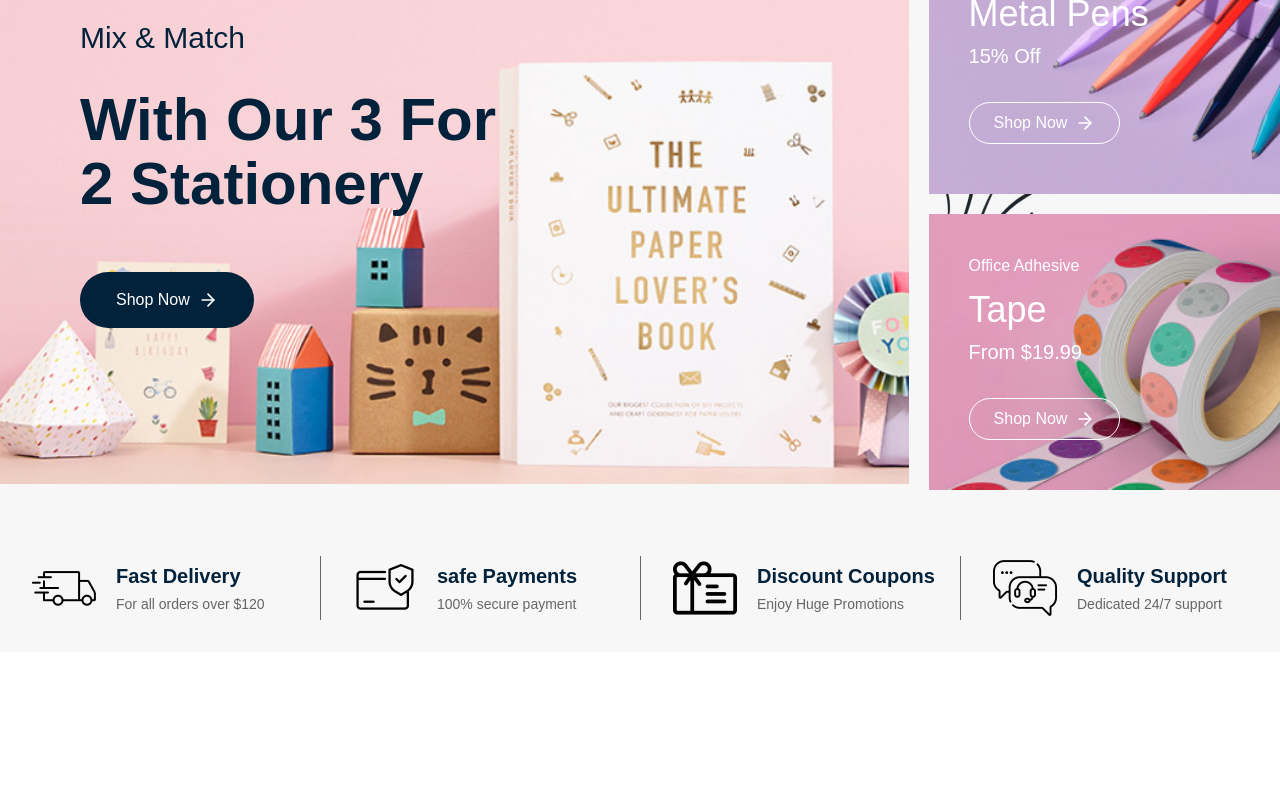
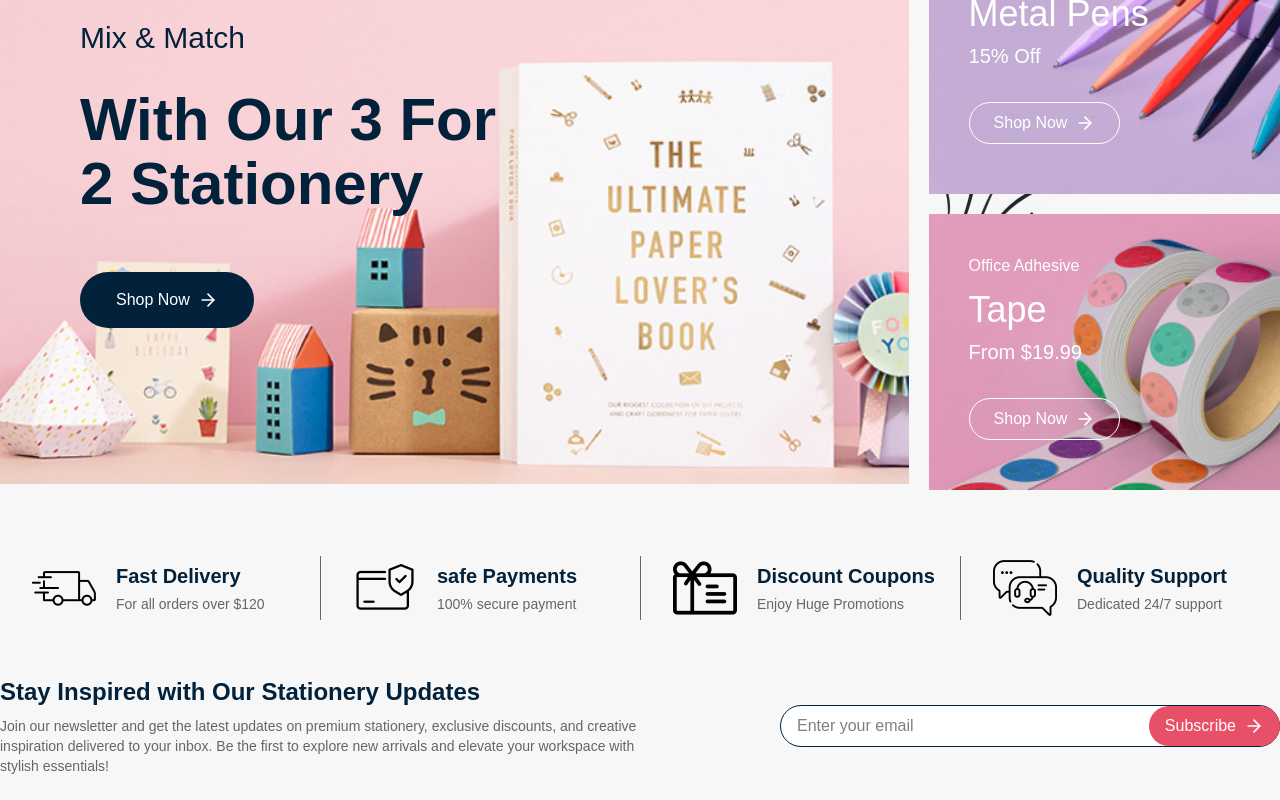
Before and after one commit to naymHdev/the-pen-spot, a React (Vite) app in the folder client/: page / in a window 1280 px wide. Shown: the part 268-1068 px from the top of the page. Before the commit the page ends 920 px from the top, so only its background shows below. Built offline with nearby package versions, Linux system fonts and the light colour scheme.

Commit message:
[created] footer newslatter section

```diff
--- a/client/package.json
+++ b/client/package.json
@@ -27,7 +27,7 @@
   },
   "devDependencies": {
     "@eslint/js": "^9.17.0",
-    "@types/node": "^22.10.10",
+    "@types/node": "^22.12.0",
     "@types/react": "^18.3.18",
     "@types/react-dom": "^18.3.5",
     "@vitejs/plugin-react": "^4.3.4",
--- a/client/src/components/buttons/TPButton.tsx
+++ b/client/src/components/buttons/TPButton.tsx
@@ -3,6 +3,7 @@ import { ArrowRight } from "lucide-react";
 interface TPButtonProps {
   text: string;
   onClick?: () => void;
+  type?: "submit" | "reset" | "button" | undefined;
   className?: string;
   iconPosition?: "left" | "right";
 }
@@ -10,13 +11,15 @@ interface TPButtonProps {
 const TPButton: React.FC<TPButtonProps> = ({
   text,
   onClick,
+  type,
   className = "",
   iconPosition = "right",
 }) => {
   return (
     <button
       onClick={onClick}
-      className={`flex items-center justify-center gap-2 px-4 py-2 font-medium rounded-full transition-transform duration-300 hover:scale-105 ${className}`}
+      type={type}
+      className={`flex items-center justify-center gap-2 px-4 py-2 font-medium rounded-full transition-transform duration-300 hover:scale-105 cursor-pointer ${className}`}
     >
       {iconPosition === "left" && <ArrowRight className="w-5  rotate-180" />}
       <span>{text}</span>
--- a/client/src/components/layouts/MainLayout.tsx
+++ b/client/src/components/layouts/MainLayout.tsx
@@ -2,6 +2,7 @@ import { Outlet } from "react-router-dom";
 import Navbar from "../shared/Navbar";
 import Menubar from "../shared/Menubar";
 import MobileNavbar from "../shared/MobileNavbar";
+import Footer from "../shared/Footer";
 
 const MainLayout = () => {
   return (
@@ -10,6 +11,7 @@ const MainLayout = () => {
       <Menubar />
       <MobileNavbar />
       <Outlet />
+      <Footer />
     </>
   );
 };
--- a/client/src/components/shared/Footer.tsx
+++ b/client/src/components/shared/Footer.tsx
@@ -1,8 +1,43 @@
+import TPButton from "../buttons/TPButton";
 
 const Footer = () => {
   return (
-    <>Footer</>
-);
+    <>
+      <div className="bg-primary-bg">
+        <div className=" container mx-auto">
+          <div className="py-6 lg:flex items-center justify-between">
+            <div className=" lg:w-1/2">
+              <h2 className=" text-2xl font-semibold text-primary-text">
+                Stay Inspired with Our Stationery Updates
+              </h2>
+              <p className=" font-medium text-sm text-foreground mt-2">
+                Join our newsletter and get the latest updates on premium
+                stationery, exclusive discounts, and creative inspiration
+                delivered to your inbox. Be the first to explore new arrivals
+                and elevate your workspace with stylish essentials!
+              </p>
+            </div>
+            <div className=" relative">
+              <form>
+                <input
+                  className="bg-white rounded-full w-[500px] px-4 py-2 border border-primary-text focus:outline-none"
+                  type="email"
+                  placeholder="Enter your email"
+                />
+
+                <TPButton
+                  className=" absolute top-[1px] right-0 bg-secondary text-white"
+                  text="Subscribe"
+                  type="submit"
+                />
+              </form>
+            </div>
+          </div>
+          <footer></footer>
+        </div>
+      </div>
+    </>
+  );
 };
 
 export default Footer;
--- a/client/src/index.css
+++ b/client/src/index.css
@@ -1,4 +1,7 @@
 @import "tailwindcss";
+@tailwind base;
+@tailwind components;
+@tailwind utilities;
 
 * {
   box-sizing: border-box;
```
Also changed, not shown: 1 other file (tests, documents, lock files or other folders).
